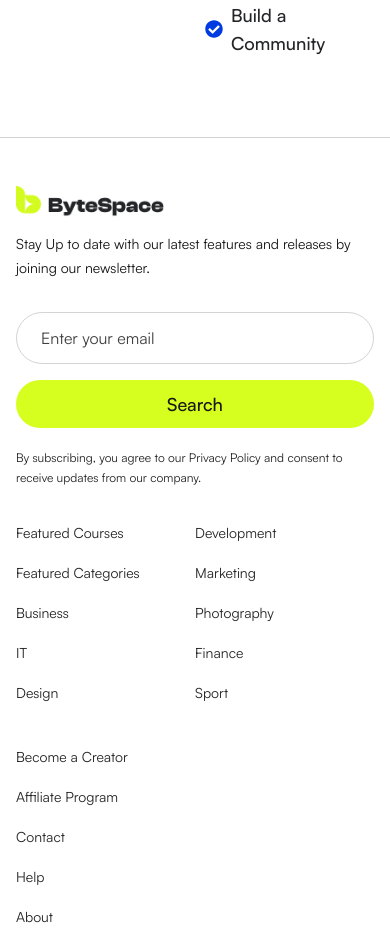
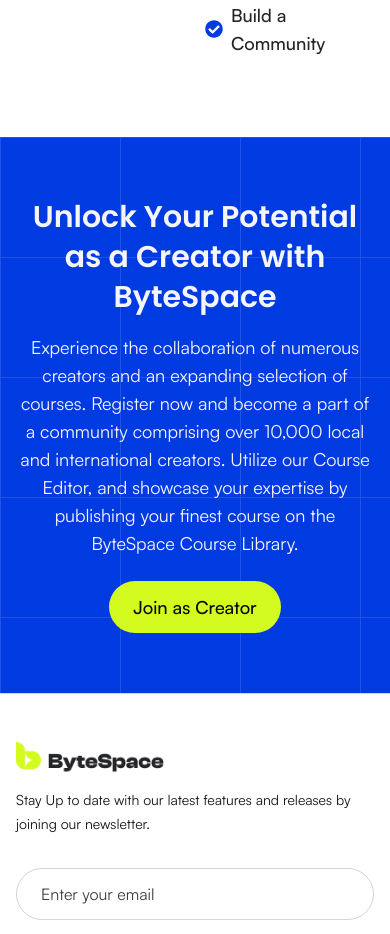
Before and after one commit to coderamit01/bytespace, a Next.js app: page / in a window 390 px wide. Shown: the part 5960-6894 px from the top of the page. Built offline with nearby package versions, Linux system fonts and the light colour scheme.

Commit message:
design cta section

```diff
--- a/src/app/(main)/page.tsx
+++ b/src/app/(main)/page.tsx
@@ -1,4 +1,5 @@
 import CoursesSection from "@/src/components/home/CoursesSection";
+import CTASection from "@/src/components/home/CTASection";
 import GrowthSection from "@/src/components/home/GrowthSection";
 import LearningPathSection from "@/src/components/home/LearningPathSection";
 import PartnersSection from "@/src/components/home/PartnersSection";
@@ -10,6 +11,7 @@
       <CoursesSection />
       <LearningPathSection />
       <GrowthSection />
+      <CTASection />
     </>
   );
 }
--- a/src/app/globals.css
+++ b/src/app/globals.css
@@ -40,7 +40,7 @@
   --color-popover: var(--popover);
   --color-card-foreground: var(--card-foreground);
   --color-lime: #d4fb20;
-  --color-purple:#003BE2;
+  --color-purple: #003BE2;
   --color-shuttle-50: #F5F5F6;
   --color-shuttle-100: #e5e6e8;
   --color-shuttle-400: #82868E;
@@ -131,7 +131,16 @@
   --sidebar-ring: oklch(0.556 0 0);
 }
 
+@utility grid-bg {
+  @apply absolute inset-0 pointer-events-none;
+  background-image:
+    linear-gradient(to right, #1F53E5 1px, transparent 1px),
+    linear-gradient(to bottom, #1F53E5 1px, transparent 1px);
+  background-size: 120px 120px;
+}
+
 @layer base {
+
   span,
   p,
   a {
@@ -147,6 +156,7 @@
     @apply font-poppins;
   }
 }
+
 @layer base {
   * {
     @apply border-border outline-ring/50;
--- /dev/null
+++ b/src/components/home/CTASection.tsx
@@ -0,0 +1,23 @@
+import ButtonBrand from "@/src/components/shared/ButtonBrand"
+import SectionTitle from "@/src/components/shared/SectionTitle"
+
+const CTASection = () => {
+  return (
+    <section className="relative py-15 lg:py-20 bg-purple overflow-hidden">
+      <div className="grid-bg" />
+      <div className="container relative z-10">
+        <div className="flex flex-col items-center gap-6 lg:gap-10">
+          <SectionTitle title="Unlock Your Potential as a Creator with ByteSpace"
+            description="Experience the collaboration of numerous creators and an expanding selection of courses. Register now and become a part of a community comprising over 10,000 local and international creators. Utilize our Course Editor, and showcase your expertise by publishing your finest course on the ByteSpace Course Library."
+            className="items-center gap-4 w-full lg:w-4/5 mx-auto"
+            titleClass="text-center text-[#F5F5F6] lg:w-2/3"
+            descClassName="text-center text-[#F5F5F6]"
+          />
+          <ButtonBrand url="/" text="Join as Creator" />
+        </div>
+      </div>
+    </section>
+  )
+}
+
+export default CTASection
--- /dev/null
+++ b/src/components/shared/ButtonBrand.tsx
@@ -0,0 +1,12 @@
+import Link from "next/link"
+
+
+const ButtonBrand = ({text,url}: {text:string,url:string}) => {
+  return (
+    <Link href={url} className="text-lg font-medium font-satoshi py-3 px-6 rounded-full bg-lime flex justify-center items-center">
+      {text}
+    </Link>
+  )
+}
+
+export default ButtonBrand
```
